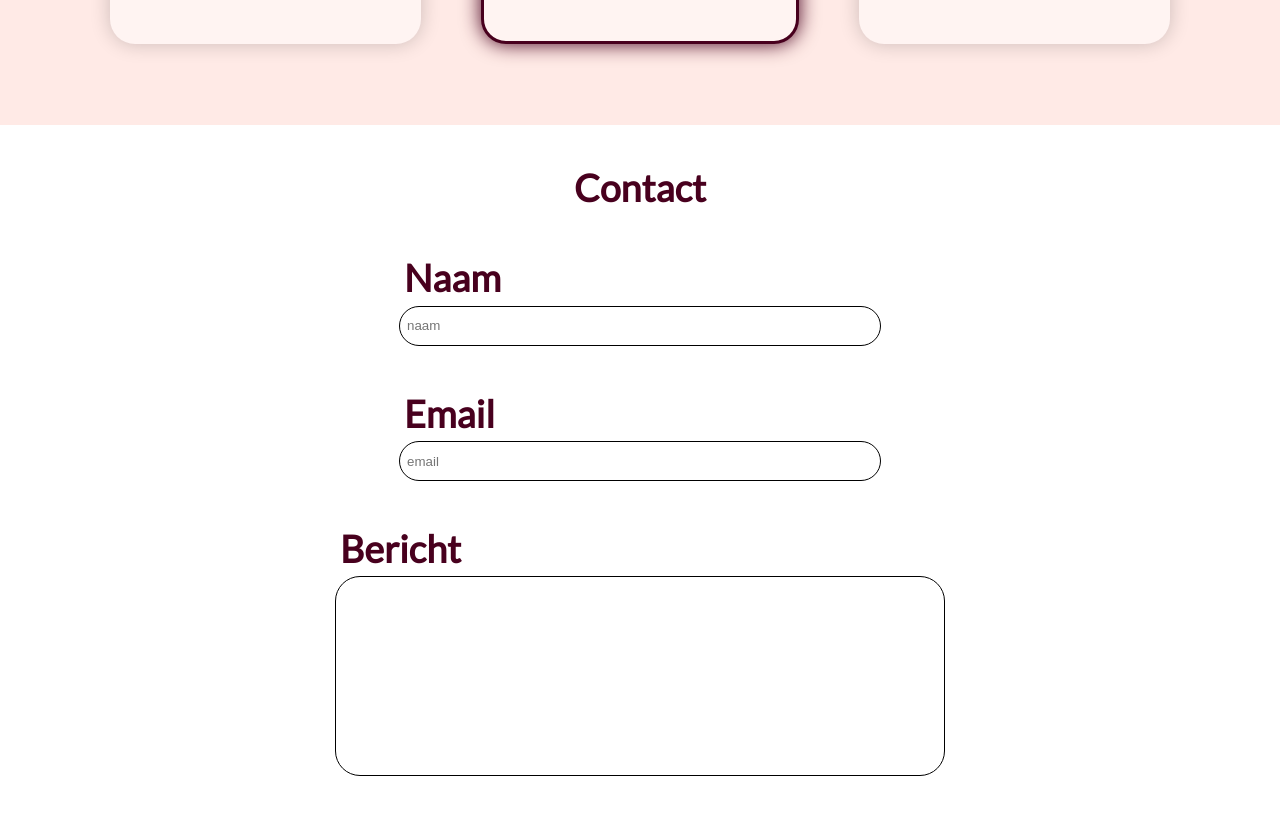
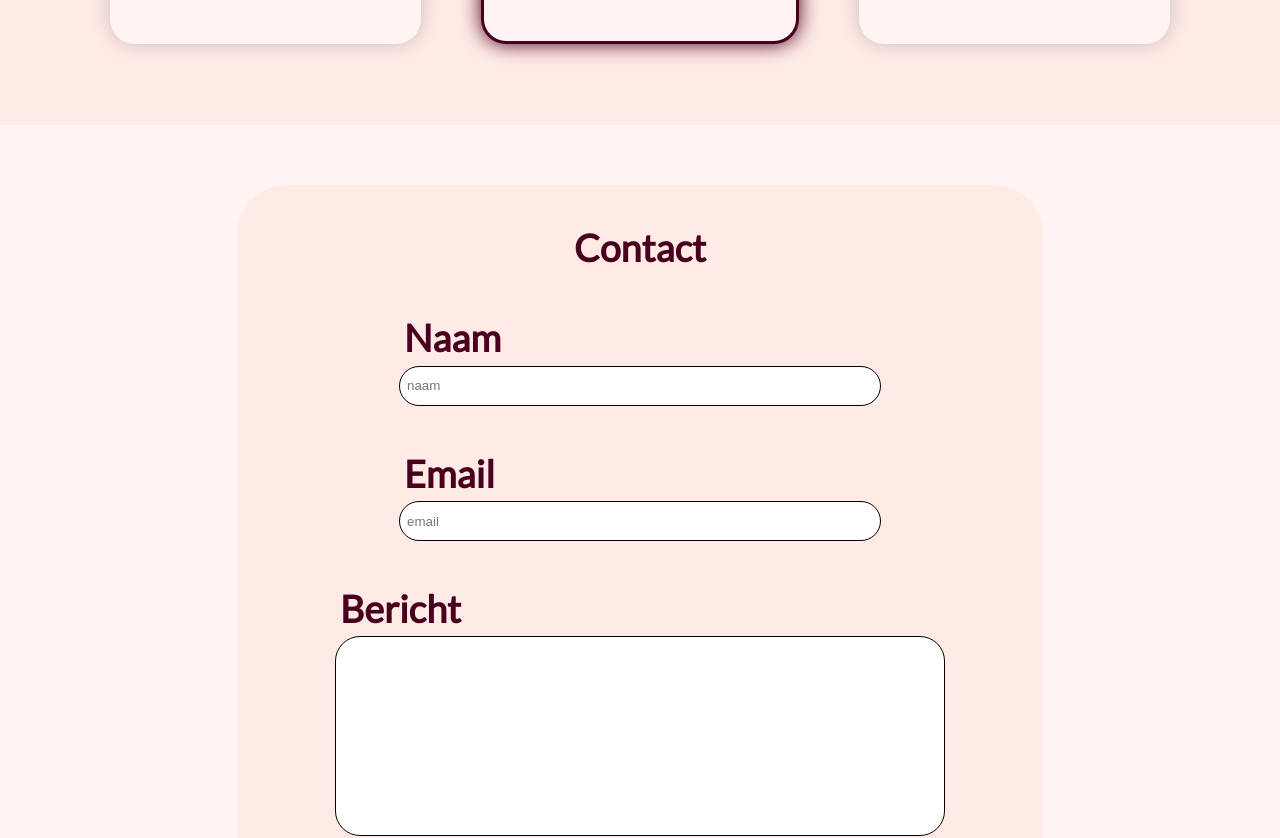
Before and after one commit to Shihua-liu/spark, a React (Create React App) app in the folder spark/: page / in a window 1280 px wide. Shown: the part 2620-3458 px from the top of the page. Built offline with nearby package versions, Linux system fonts and the light colour scheme.

Commit message:
je kan weer placeholders toevoegen

```diff
--- a/spark/src/components/Login/Login.js
+++ b/spark/src/components/Login/Login.js
@@ -4,7 +4,7 @@ import "./Login.css"
 const Login = () => {
     return (
         <div className="loginform">
-            <h1 class="login__header">Login</h1>
+            <h1 className="login__header">Login</h1>
             <div className="form__wrapper">
                 <div className="Picture">
                     <img className="Picture__image" src="/images/rings-background-image.jpg" alt="" />
--- a/spark/src/components/collection/CollectionCards/CollectionCards.css
+++ b/spark/src/components/collection/CollectionCards/CollectionCards.css
@@ -16,7 +16,7 @@
     list-style: none;
     display: flex;
     flex-wrap: wrap;
-    gap: 0.5rem;
+    gap: 1.5rem;
     justify-content: center;
 
 }
@@ -37,7 +37,7 @@
 
 .productList__item--gray:hover{
     cursor: pointer;
-    filter: grayscale(1);
+    transform: scale(1.05);
 }
 
 .productList__img{
--- a/spark/src/components/collection/CollectionCards/CollectionCards.js
+++ b/spark/src/components/collection/CollectionCards/CollectionCards.js
@@ -1,4 +1,5 @@
 import { useState, useEffect } from 'react';
+import Placeholder from '../Placeholder/Placeholder';
 import ProductCard from '../ProductCard/ProductCard';
 
 import "./CollectionCards.css"
@@ -10,23 +11,20 @@ const CollectionCard = (props) => {
     }
 
     let onCardClicked = (idFromCard) => {
-        console.log("clicked!" + idFromCard)
+        props.onProductCardClicked(idFromCard)
     }
 
     let productCardsToBeRendered = props.productCards.map(product => {
         if (product.name === "Placeholder") {
 
             return (
-                <li key={product.id} className="productList__item" >
-                    <button onClick={addProduct} className="productList__button">{props.buttonSymbol || "*"}</button>
-                    <p className="productList__text">{props.buttonText || "Toevoegen"} </p>
-                </li>
+                <Placeholder cardClicked={addProduct} onCardClicked={onCardClicked} id={product.id} buttonSymbol={props.buttonSymbol} buttonText={props.buttonText}/>
             )
 
         }
+        return(
 
-        return(
-            <ProductCard onCardClicked={onCardClicked} key={product.id} id={product.id} name={product.name} productImg={product.img}/>
+            <ProductCard onCardClicked={onCardClicked} key={product.id} id={product.id} name={product.name} description={product.description} price={product.price}productImg={product.img}/>
         )
     })
 
--- a/spark/src/components/collection/CollectionData.js
+++ b/spark/src/components/collection/CollectionData.js
@@ -9,10 +9,13 @@ const CardInfo = [
         id: 1,
         name: "Placeholder",
 
+
     },
     {
         id: 2,
         name: "Ring",
+        description: "test description",
+        price: "1111",
         img: zilverRing
 
     },
--- /dev/null
+++ b/spark/src/components/collection/Placeholder/Placeholder.js
@@ -0,0 +1,15 @@
+const Placeholder = (props) => {
+
+    const placeholderClicked = () => {
+        props.onCardClicked(props.id)
+    }
+
+    return (
+        <li key={props.id} className="productList__item" >
+            <button onClick={placeholderClicked} className="productList__button">{props.buttonSymbol || "*"}</button>
+            <p className="productList__text">{props.buttonText || "Toevoegen"} </p>
+        </li>
+    );
+}
+
+export default Placeholder;
--- a/spark/src/components/collection/Popup/Popup.js
+++ b/spark/src/components/collection/Popup/Popup.js
@@ -6,10 +6,12 @@ import "../CollectionInfo/CollectionInfo.css"
 import "../CollectionCards/CollectionCards.css"
 
 const Popup = (props) => {
-
+    console.log(props.cardClicked)
     const [nameInput, setnameInput] = useState("")
     const [descInput, setdescInput] = useState("")
     const [priceInput, setpriceInput] = useState("")
+
+
 
 
     const eventNameInput = (event) => {
@@ -24,9 +26,12 @@ const Popup = (props) => {
         setpriceInput(event.target.value)
     }
 
-    // console.log(nameInput)
-    // console.log(descInput)
-    // console.log(priceInput)
+    useEffect(() => {
+        setnameInput(props.cardClicked.name)
+        setdescInput(props.cardClicked.description)
+        setpriceInput(props.cardClicked.price)
+    }, []);
+
 
     const updateProducts = () => {
         if (nameInput !== "") {
--- a/spark/src/components/collection/collection.css
+++ b/spark/src/components/collection/collection.css
@@ -5,7 +5,7 @@
     font-size: 200%;
     display: flex;
     flex-direction: row;
-    gap: 4rem;
+    gap: 5rem;
     padding: 2rem;
 }
 
--- a/spark/src/components/collection/collection.js
+++ b/spark/src/components/collection/collection.js
@@ -15,6 +15,7 @@ const Collection = () => {
     const [productCards, setproductCards] = useState(CardInfo);
     const [open, setopen] = useState(true)
     const [edit, setedit] = useState(false)
+    const [cardClicked, setcardClicked] = useState({});
 
     const addButtonClicked = (nameInput, descInput, priceInput) => {
 
@@ -36,8 +37,9 @@ const Collection = () => {
         setproductCards(shallowCopy,);
     }
 
-    const onCardClicked = () =>{
+    const onCardClicked = (idFromCard) =>{
         setopen(!open);
+        setcardClicked(productCards[idFromCard - 1])
     }
 
     const onButtonClicked = () => {
@@ -48,15 +50,15 @@ const Collection = () => {
         return (
             <article className="collection">
                 <CollectionInfo />
-                <CollectionCard onCardClicked={onCardClicked} onButtonClicked={onButtonClicked} productCards={productCards} headerText="Mijn producten" buttonSymbol="+" buttonText="voeg een product toe" />
+                <CollectionCard onProductCardClicked={onCardClicked} onButtonClicked={onButtonClicked} productCards={productCards} headerText="Mijn producten" buttonSymbol="+" buttonText="voeg een product toe" />
             </article>
         );
     }
     else {
         return (
             <article className="collection">
-                <Popup addButtonClicked={addButtonClicked} />
-                <CollectionCard onCardClicked={onCardClicked} onButtonClicked={onButtonClicked} productCards={productCards} headerText="Mijn producten" buttonSymbol="+" buttonText="voeg een product toe" />
+                <Popup addButtonClicked={addButtonClicked} cardClicked={cardClicked}/>
+                <CollectionCard onProductCardClicked={onCardClicked} onButtonClicked={onButtonClicked} productCards={productCards} headerText="Mijn producten" buttonSymbol="+" buttonText="voeg een product toe" />
             </article>
         )
     }
--- a/spark/src/components/firstpage/contact/contact.css
+++ b/spark/src/components/firstpage/contact/contact.css
@@ -1,17 +1,29 @@
-.contact{
+.form-contact{
     min-height: 55vh;
     font-size: 250%;
     display: flex;
     justify-content: center;
     align-items: center;
     flex-direction: column;
-    background: white;
+    background: #fff4f2;
     z-index: 99;
-    margin: 2rem;
+}
+
+.contact{
+    width: 65%;
+    display: flex;
+    justify-content: center;
+    align-items: center;
+    flex-direction: column;
+    background: #ffeae6;
+    margin: 4rem;
+    padding: 2rem;
+    border-radius: 5rem;
 }
 
 .contact__head{
     margin: 2rem;
+    text-align: center;
 }
 
 .contact__sections{
--- a/spark/src/components/firstpage/contact/contact.js
+++ b/spark/src/components/firstpage/contact/contact.js
@@ -1,8 +1,10 @@
+import { Form } from "react-router-dom"
 import "./contact.css"
 
 const Contact = (props) => {
     return (
-        <section className="contact">
+        <form className="form-contact">
+            <section className="contact">
 
             <h1 className="contact__head">{props.head}</h1>
 
@@ -24,6 +26,8 @@ const Contact = (props) => {
             <button className="contact__btn">Verzenden</button>
 
         </section>
+        </form>
+
         );
 }
 
```
